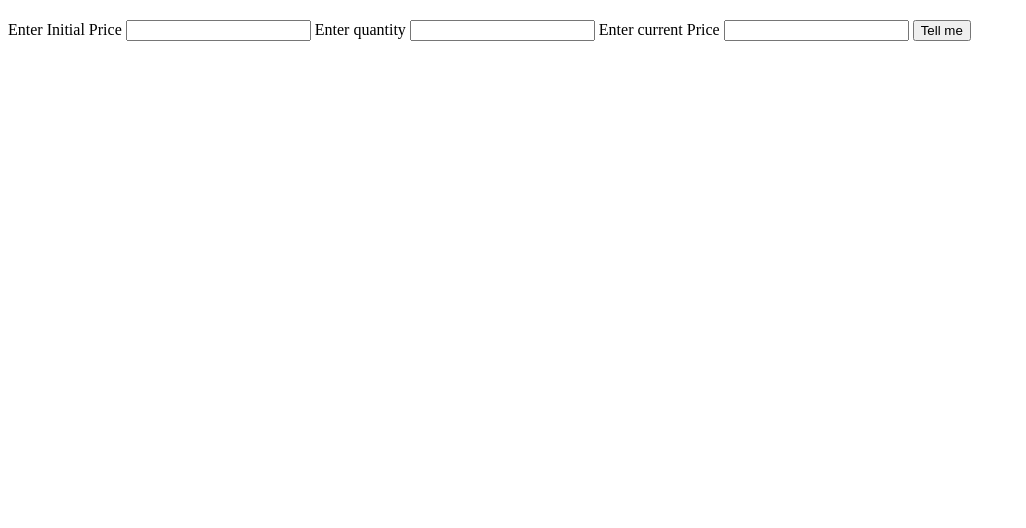
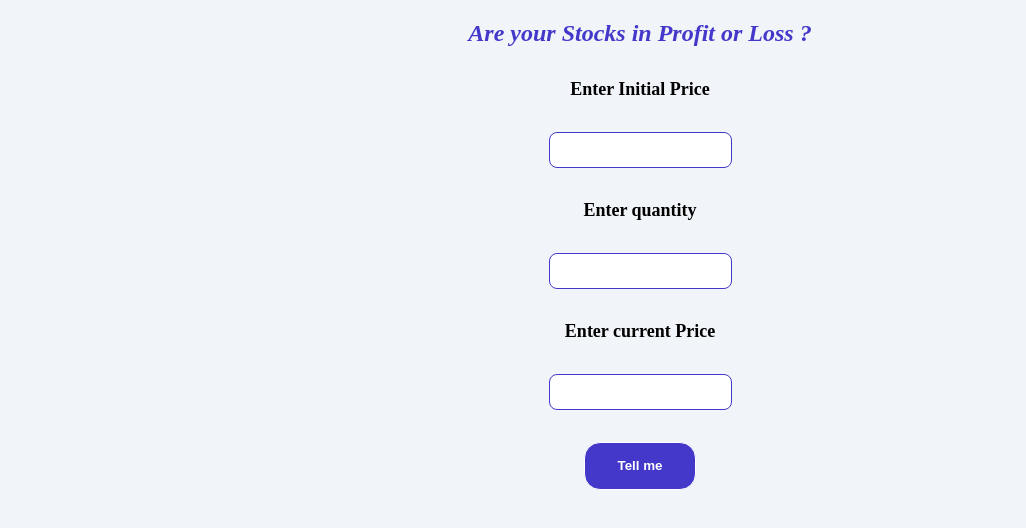
Before and after one commit to LundPiyush/markFourteen-stocksProfitOrLoss, a plain HTML site: page index.html in a window 1280 px wide. Shown: the whole page, without its empty margins (0-1026 px from the left). Drawn offline with Linux system fonts and the light colour scheme.

Commit message:
feat(): added styles

```diff
--- a/index.html
+++ b/index.html
@@ -8,13 +8,13 @@
     <link href="styles.css" rel="stylesheet">
 </head>
 <body>
-    <h2></h2>
+    <h2 class="heading">Are your Stocks in Profit or Loss ?</h2>
     <label for="input-initial">Enter Initial Price</label>
-    <input type="number" id="input-initial"/>
+    <input class="input" type="number" id="input-initial"/>
     <label for="input-quantity">Enter quantity</label>
-    <input type="number" id="input-quantity"/>
+    <input class="input" type="number" id="input-quantity"/>
     <label for="input-current">Enter current Price</label>
-    <input type="number" id="input-current"/>
+    <input class="input" type="number" id="input-current"/>
     <button id="btn-submit">Tell me</button>
     <p id="output-message"></p>
 </body>
--- a/main.js
+++ b/main.js
@@ -17,19 +17,21 @@ function clickHandler(){
 }
 
 function calculateProfitOrLoss(initial,quantity,current){
-    console.log(current,initial,quantity)
     if(current > initial){
         var profit = (current - initial)*quantity;
         var profitPercent = ((current-initial)/initial)*100
         message.innerText = `You have earned the profit of ${profit} and profit percentage is ${profitPercent.toFixed(2)}%`
+        document.body.style.backgroundColor ="#0FFF50";
     }
     else if(current < initial){
         var loss = initial-current
         var lossPercent = ((initial-current)/initial)*100
         message.innerText = `You have incured the loss of ${loss} and loss percentage is ${lossPercent.toFixed(2)}%`
+        document.body.style.backgroundColor ="#DC143C";
     }
     else{
         message.innerText = "No pain, No gain! No gain, No pain !!"
+        document.body.style.backgroundColor="#f1f5f9"
     }
 }
 
--- a/styles.css
+++ b/styles.css
@@ -0,0 +1,50 @@
+:root{
+    --primary-color: #4338ca;
+    --dark-grey: #64748b;
+    --light-grey: #f1f5f9;
+    --white: #FFFFFF;
+}
+body{
+    background-color: var(--light-grey);
+    display: block;
+    margin: auto;
+    text-align: center;
+}
+
+.heading{
+    font-size: x-large;
+    font-weight: bold;
+    color: var(--primary-color);
+    font-style: italic;
+}
+
+label{
+    font-size: large;
+    font-weight: bold;
+}
+input, label, button{
+    display: block;
+    margin: auto;
+    margin-top: 2rem;
+}
+
+.input{
+    height: 2rem;
+    border: 1px solid var(--primary-color);
+    border-radius: 0.5rem;
+}
+
+#btn-submit{
+    width: 7rem;
+    height: 3rem;
+    border: 1px solid var(--white);
+    border-radius: 1rem;
+    font-weight: bold;
+    color: var(--white);
+    background-color: var(--primary-color);
+}
+
+#output-message{
+    font-size: large;
+    font-weight: bold;
+}
```
